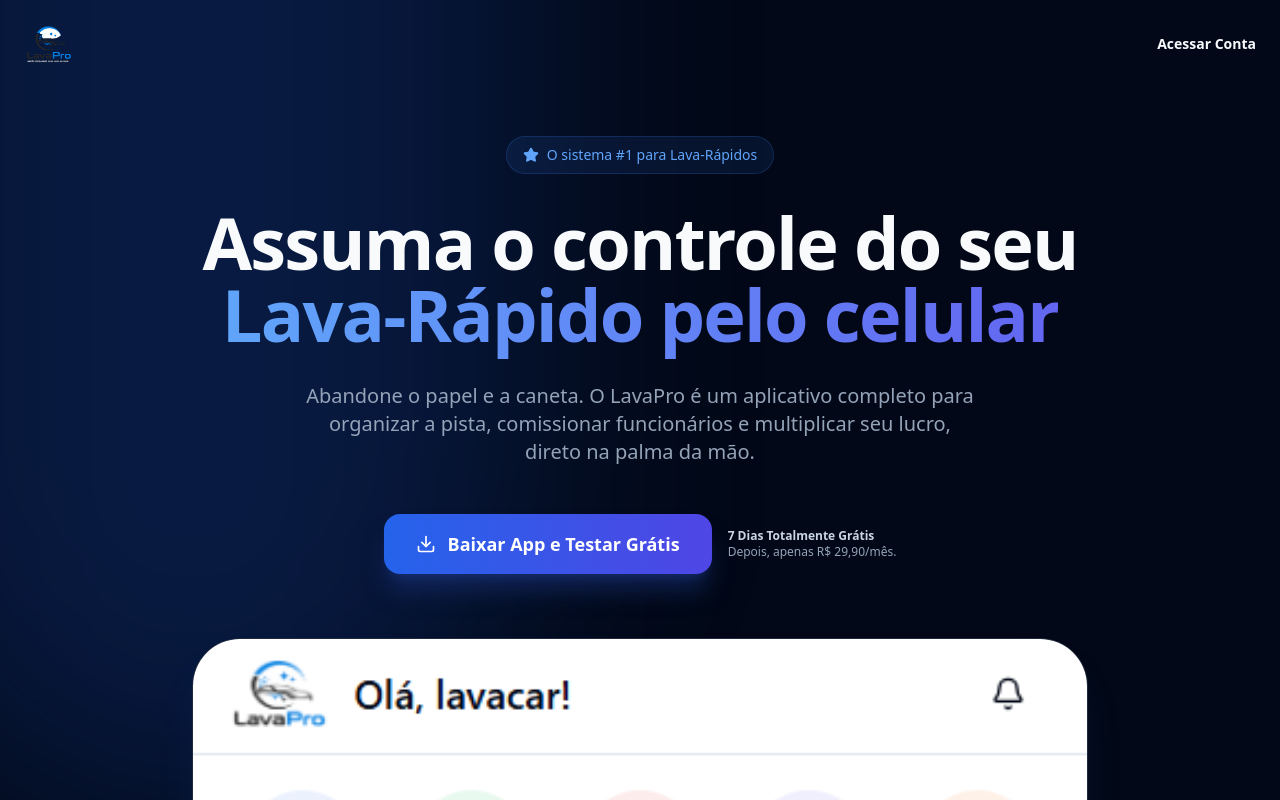
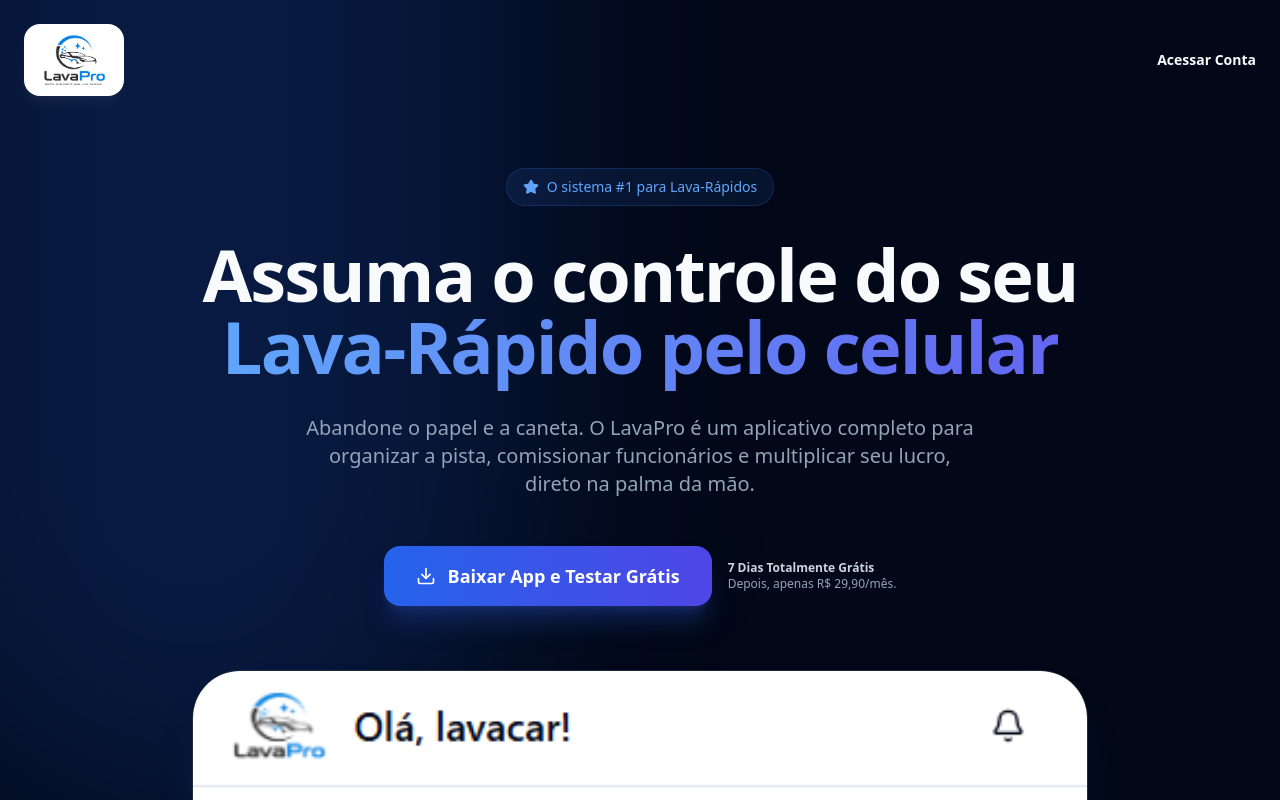
Before and after one commit to mcas89/lavapro, a React (Vite) app: page / in a window 1280 px wide. Shown: the top 800 px of the page. Built offline with nearby package versions, Linux system fonts and the light colour scheme.

Commit message:
Update Landing Page logo size and add white background

```diff
--- a/src/modules/public/pages/landing.tsx
+++ b/src/modules/public/pages/landing.tsx
@@ -48,8 +48,8 @@
 
       {/* HEADER */}
       <header className="container mx-auto px-6 py-6 flex items-center justify-between relative z-10">
-        <div className="flex items-center gap-3">
-          <img src="/lavapro.png" alt="LavaPro Logo" className="h-8 md:h-10 w-auto object-contain" />
+        <div className="bg-white px-4 py-2 rounded-2xl flex items-center justify-center shadow-lg shadow-white/5">
+          <img src="/lavapro.png" alt="LavaPro Logo" className="h-10 md:h-14 w-auto object-contain" />
         </div>
         <button
           onClick={handleDownload}
```
